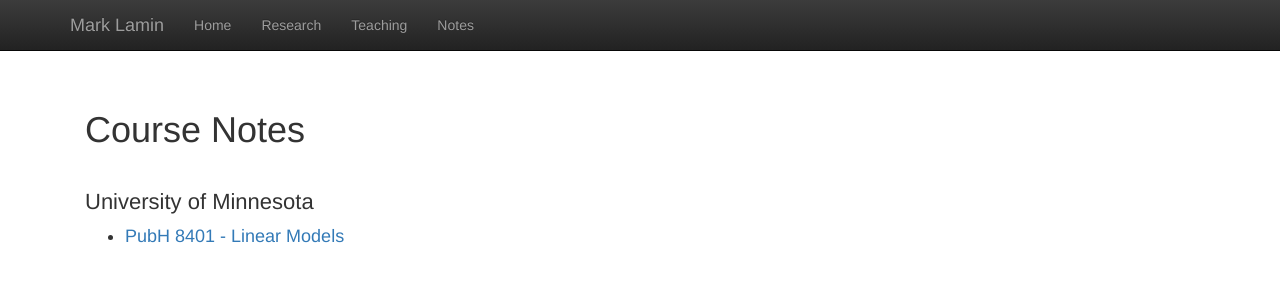
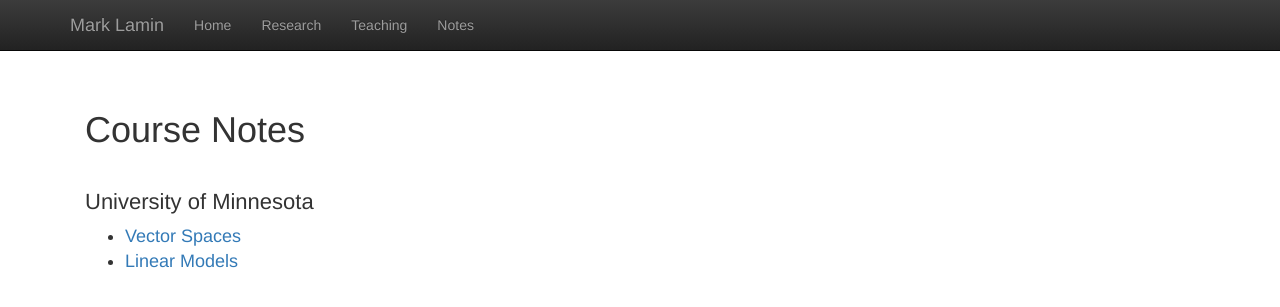
Before and after one commit to MarkLamin/MarkLamin.github.io, a Jekyll site: the page built from notes.html, in a window 1280 px wide. Shown: the top 307 px of the page. Built offline with Jekyll 4.4.1, drawn with Linux system fonts in a browser that asks for light colours; nearby versions of some CDN libraries; library files that are not in the unit come from our copies.

Commit message:
Update notes.html
Added link to random vectors

```diff
--- a/notes.html
+++ b/notes.html
@@ -9,7 +9,8 @@ title:  'Course Notes'
 <h4 style="font-size: 22px;">University of Minnesota</h4>
 <p class="content" style="padding:0px;margin:0px 20px 0px;font-size: 28px;">
   <ul>
-    <li style="font-size: 18px;"><a href = "vectorSpaces.html">PubH 8401 - Linear Models</a></li>
+    <li style="font-size: 18px;"><a href = "vectorSpaces.html">Vector Spaces</a></li>
+    <li style="font-size: 18px;"><a href = "randomVectors.html">Linear Models</a></li>
   </ul>
  </p>
 <br/>
```
